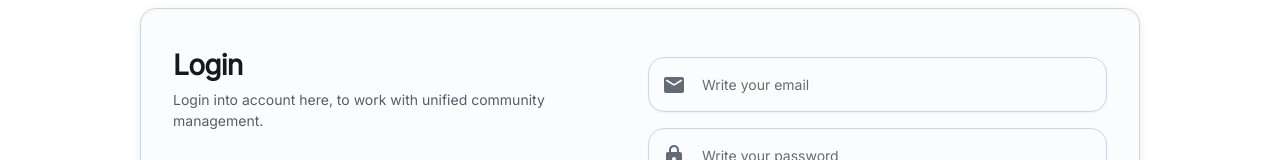
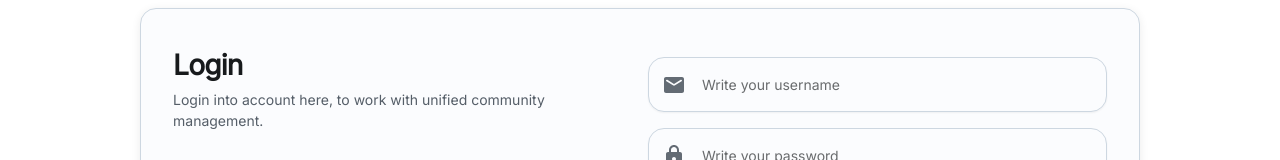
Before and after one commit to KittyNeverDies/Bozenka, a React (Vite) app in the folder bozenka-frontend/: page /login in a window 1280 px wide. Shown: the part 141-301 px from the top of the page. Built offline with nearby package versions, Linux system fonts and the light colour scheme.

Commit message:
fix: A bit frontend fix

```diff
--- a/bozenka-frontend/src/routes/Dashboard.jsx
+++ b/bozenka-frontend/src/routes/Dashboard.jsx
@@ -552,7 +552,7 @@ export function DashboardHomepage() {
       </Card>
       </Box>
       {/* Recent Activity Section */}
-      <Card sx={{mx: 3, width: 300}}>
+      <Card sx={{mx: 3, width: 'auto', height: {'xs': 200, md: 'auto'}}}>
         <Typography level="title-lg" sx={{ mb: 2 }}>
           Recent Activity
         </Typography>
--- a/bozenka-frontend/src/routes/Login.jsx
+++ b/bozenka-frontend/src/routes/Login.jsx
@@ -137,10 +137,10 @@ function LoginPage () {
 
     const inputFields = [
       {
-        name: 'email',
-        type: 'email',
-        placeholder: 'Write your email',
-        autoComplete: 'email',
+        name: 'username',
+        type: 'username',
+        placeholder: 'Write your username',
+        autoComplete: 'username',
         icon: <MailRoundedIcon />,
       },
       {
```
